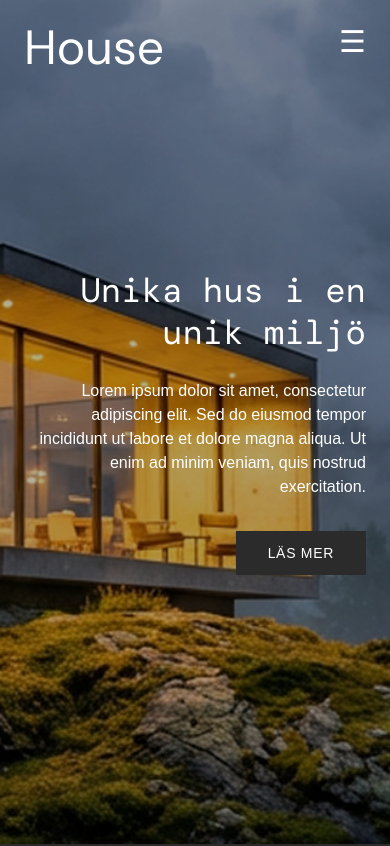
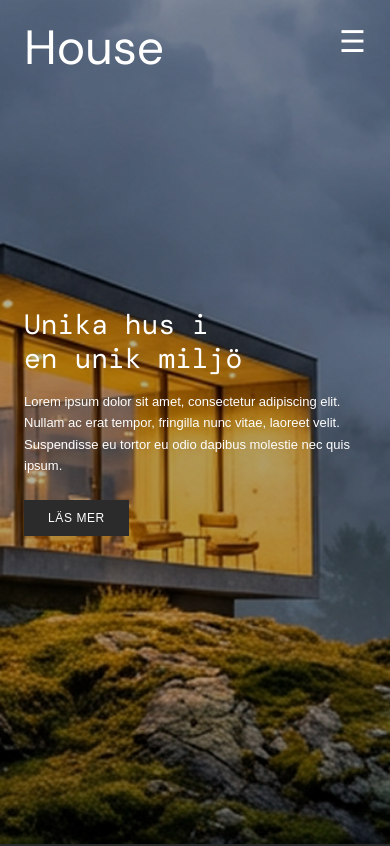
Before and after one commit to iiddaa96/arbetsprov.r3, a Next.js app: page / in a window 390 px wide. Shown: the top 846 px of the page. Built offline with nearby package versions, Linux system fonts and the light colour scheme.

Commit message:
fixed hero text for mobile

```diff
--- a/app/page.tsx
+++ b/app/page.tsx
@@ -32,20 +32,21 @@ export default function Home() {
         </div>
 
         {/* Hero Content */}
-        <div className="relative z-5 flex items-center justify-end min-h-screen px-6 md:px-16 lg:px-24">
-          <div className="max-w-lg text-right md:text-left md:mr-0 lg:mr-12">
+        <div className="relative z-5 flex items-center justify-end min-h-screen px-6 sm:px-8 md:px-16 lg:px-24">
+          <div className="max-w-100 sm:max-w-112.5 md:max-w-125">
             <h2
               style={{ fontFamily: "var(--font-mono)" }}
-              className="text-[34px] font-medium text-white leading-tight mb-6"
+              className="text-[28px] sm:text-[32px] md:text-[34px]  font-medium text-white leading-[1.2] mb-4 sm:mb-5 md:mb-6"
             >
-              Unika hus i en unik miljö
+              Unika hus i<br />
+              en unik miljö
             </h2>
-            <p className="text-white mb-8">
-              Lorem ipsum dolor sit amet, consectetur adipiscing elit. Sed do
-              eiusmod tempor incididunt ut labore et dolore magna aliqua. Ut
-              enim ad minim veniam, quis nostrud exercitation.
+            <p className="text-white text-[13px] sm:text-[14px] md:text-[15px] leading-relaxed mb-6 sm:mb-7 md:mb-8">
+              Lorem ipsum dolor sit amet, consectetur adipiscing elit. Nullam ac
+              erat tempor, fringilla nunc vitae, laoreet velit. Suspendisse eu
+              tortor eu odio dapibus molestie nec quis ipsum.
             </p>
-            <button className="px-8 py-3 bg-[#2B2B2B] text-white font-dm-sans font-medium hover:bg-[#1c1b1b] transition-colors tracking-wider text-sm">
+            <button className="px-6 sm:px-7 md:px-8 py-2.5 sm:py-3 bg-[#2B2B2B] text-white font-dm-sans font-medium hover:bg-[#1c1b1b] transition-colors tracking-wider text-xs sm:text-sm">
               LÄS MER
             </button>
           </div>
```
